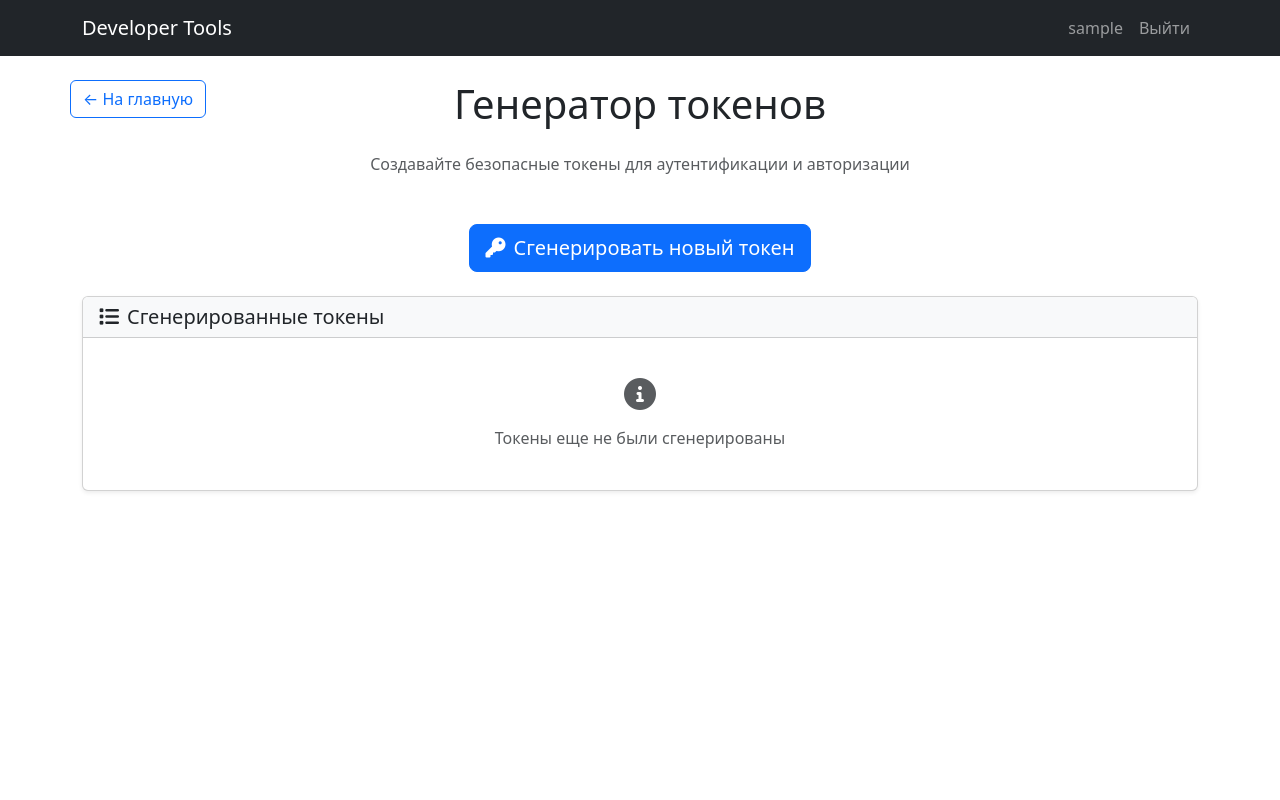
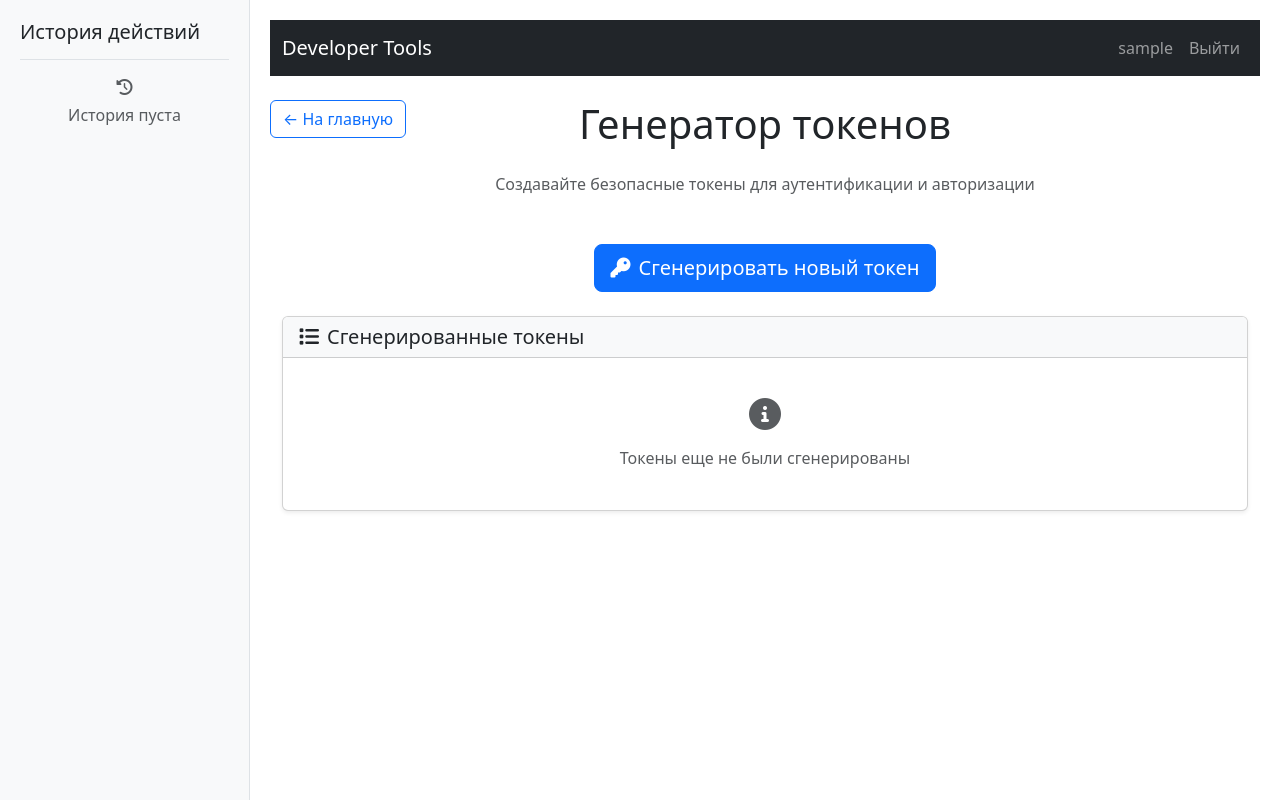
Before and after one commit to KAMIKAZE31-cyber/Developer_Tools, a Django app: page /tokens/ in a window 1280 px wide. Run offline with Django 5.2, Linux system fonts and the light colour scheme; the visitor is signed in with stand-in values (Sample User, id 1); data that the repository does not hold is empty.

Commit message:
history_on_home

```diff
--- a/config/settings.py
+++ b/config/settings.py
@@ -41,8 +41,8 @@ INSTALLED_APPS = [
     "django.contrib.staticfiles",
     #Myapps
     "tools",
+    "token_generator",
     "base64_tools",
-    "token_generator",
 ]
 
 MIDDLEWARE = [
@@ -64,9 +64,11 @@ TEMPLATES = [
         "APP_DIRS": True,
         "OPTIONS": {
             "context_processors": [
+                "django.template.context_processors.debug",
                 "django.template.context_processors.request",
                 "django.contrib.auth.context_processors.auth",
                 "django.contrib.messages.context_processors.messages",
+                "tools.context_processors.user_history",
             ],
         },
     },
--- a/token_generator/views.py
+++ b/token_generator/views.py
@@ -4,6 +4,7 @@ from django.views import View
 from django.contrib import messages
 from django.contrib.auth.mixins import LoginRequiredMixin
 from .models import Token
+from tools.models import UserHistory
 
 # Create your views here.
 
@@ -20,6 +21,14 @@ class GenerateTokenView(LoginRequiredMixin, View):
     def post(self, request):
         token = Token.generate_token(user=request.user)
         messages.success(request, f'Новый токен сгенерирован: {token.token}')
+
+        # Записываем действие в историю
+        UserHistory.objects.create(
+            user=request.user,
+            action_type='Генерация токена',
+            details=f'Создан новый токен: {token.token[:8]}...'
+        )
+
         return redirect('token-list')
 
     def get(self, request):
@@ -28,6 +37,15 @@ class GenerateTokenView(LoginRequiredMixin, View):
 class DeleteTokenView(LoginRequiredMixin, View):
     def post(self, request, token_id):
         token = get_object_or_404(Token, id=token_id, user=request.user)
+        token_preview = token.token[:8]
         token.delete()
+
+        # Записываем действие в историю
+        UserHistory.objects.create(
+            user=request.user,
+            action_type='Удаление токена',
+            details=f'Удален токен: {token_preview}...'
+        )
+
         messages.success(request, 'Токен успешно удален')
         return redirect('token-list')
--- /dev/null
+++ b/tools/context_processors.py
@@ -0,0 +1,11 @@
+from .models import UserHistory
+
+def user_history(request):
+    if request.user.is_authenticated:
+        history = UserHistory.objects.filter(user=request.user)[:10]  # Последние 10 действий
+    else:
+        history = []
+
+    return {
+        'user_history': history
+    }
--- a/tools/templates/base.html
+++ b/tools/templates/base.html
@@ -1,13 +1,121 @@
 <!DOCTYPE html>
-<html lang="en">
+<html lang="ru">
 <head>
     <meta charset="UTF-8">
     <meta name="viewport" content="width=device-width, initial-scale=1.0">
     <title>Developer Tools</title>
     <link href="https://cdn.jsdelivr.net/npm/bootstrap@5.3.0/dist/css/bootstrap.min.css" rel="stylesheet">
     <link href="https://cdnjs.cloudflare.com/ajax/libs/font-awesome/6.0.0/css/all.min.css" rel="stylesheet">
+    <style>
+        .sidebar {
+            position: fixed;
+            top: 0;
+            left: 0;
+            height: 100vh;
+            width: 250px;
+            background-color: #f8f9fa;
+            padding: 20px;
+            border-right: 1px solid #dee2e6;
+            overflow-y: auto;
+            z-index: 1000;
+        }
+
+        .main-content {
+            margin-left: 250px;
+            padding: 20px;
+        }
+
+        .sidebar-header {
+            padding-bottom: 15px;
+            margin-bottom: 15px;
+            border-bottom: 1px solid #dee2e6;
+        }
+
+        .history-item {
+            padding: 10px;
+            margin-bottom: 10px;
+            border-radius: 5px;
+            background-color: white;
+            border: 1px solid #dee2e6;
+            transition: all 0.3s ease;
+        }
+
+        .history-item:hover {
+            transform: translateX(5px);
+            box-shadow: 0 2px 5px rgba(0,0,0,0.1);
+        }
+
+        .history-timestamp {
+            font-size: 0.8em;
+            color: #6c757d;
+        }
+
+        .history-action {
+            font-weight: 500;
+            color: #0d6efd;
+        }
+
+        @media (max-width: 768px) {
+            .sidebar {
+                transform: translateX(-100%);
+                transition: transform 0.3s ease;
+            }
+
+            .sidebar.show {
+                transform: translateX(0);
+            }
+
+            .main-content {
+                margin-left: 0;
+            }
+
+            .toggle-sidebar {
+                display: block !important;
+                position: fixed;
+                left: 10px;
+                top: 10px;
+                z-index: 1001;
+            }
+        }
+
+        .toggle-sidebar {
+            display: none;
+        }
+    </style>
 </head>
 <body>
+    <button class="btn btn-primary toggle-sidebar" onclick="toggleSidebar()">
+        <i class="fas fa-bars"></i>
+    </button>
+
+    <div class="sidebar">
+        <div class="sidebar-header">
+            <h5 class="mb-0">История действий</h5>
+        </div>
+        <div id="userHistory">
+            {% if request.user.is_authenticated %}
+                {% for action in user_history %}
+                <div class="history-item">
+                    <div class="history-action">{{ action.action_type }}</div>
+                    <div class="history-details">{{ action.details }}</div>
+                    <div class="history-timestamp">{{ action.timestamp|date:"d.m.Y H:i" }}</div>
+                </div>
+                {% empty %}
+                <div class="text-muted text-center">
+                    <i class="fas fa-history mb-2"></i>
+                    <p>История пуста</p>
+                </div>
+                {% endfor %}
+            {% else %}
+                <div class="text-muted text-center">
+                    <i class="fas fa-lock mb-2"></i>
+                    <p>Войдите, чтобы видеть историю</p>
+                </div>
+            {% endif %}
+        </div>
+    </div>
+
+    <div class="main-content">
         <nav class="navbar navbar-expand-lg navbar-dark bg-dark">
             <div class="container">
                 <a class="navbar-brand" href="{% url 'tools_home' %}">Developer Tools</a>
@@ -49,7 +157,25 @@
 
         {% block content %}
         {% endblock %}
+    </div>
 
     <script src="https://cdn.jsdelivr.net/npm/bootstrap@5.3.0/dist/js/bootstrap.bundle.min.js"></script>
+    <script>
+        function toggleSidebar() {
+            document.querySelector('.sidebar').classList.toggle('show');
+        }
+
+        // Закрывать сайдбар при клике вне его на мобильных устройствах
+        document.addEventListener('click', function(event) {
+            const sidebar = document.querySelector('.sidebar');
+            const toggleBtn = document.querySelector('.toggle-sidebar');
+
+            if (window.innerWidth <= 768) {
+                if (!sidebar.contains(event.target) && !toggleBtn.contains(event.target)) {
+                    sidebar.classList.remove('show');
+                }
+            }
+        });
+    </script>
 </body>
 </html>
```
Also changed, not shown: tools/models.py (+15 -0 lines), tools/migrations/0002_userhistory.py (added). Lines whose indentation alone changed are shown as unchanged.
